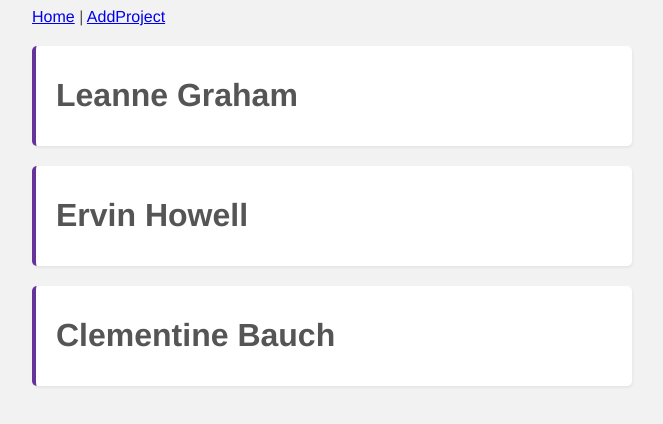
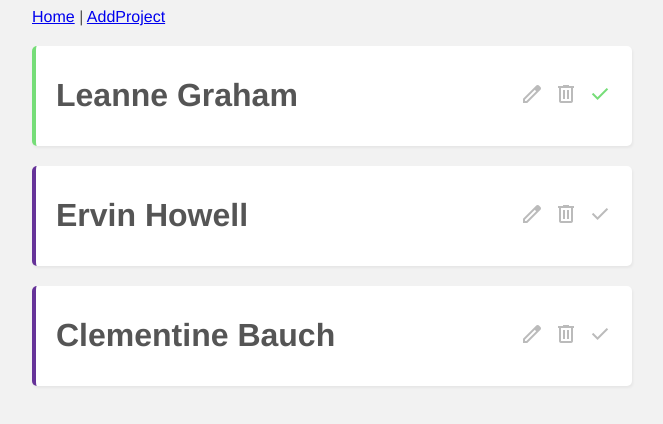
Before and after one commit to belkisarslan/learning-vuejs, a Vue app: page / in a window 1280 px wide. Shown: the top 424 px of the page, without its empty margins (308-971 px from the left). Built offline with nearby package versions, Linux system fonts and the light colour scheme; data requests are answered from the project's data file.

Commit message:
icons and complete actions added

```diff
--- a/data/db.json
+++ b/data/db.json
@@ -12,15 +12,14 @@
       "name": "Ervin Howell",
       "email": "Shanna@melissa.tv",
       "info": "Face to face bifurcated interface",
-            "complete": true
-
+      "complete": false
     },
     {
       "id": 3,
       "name": "Clementine Bauch",
       "email": "Nathan@yesenia.net",
       "info": "Multi-tiered zero tolerance productivity",
-            "complete": true
+      "complete": false
     }
   ]
 }
--- a/public/index.html
+++ b/public/index.html
@@ -5,6 +5,8 @@
     <meta http-equiv="X-UA-Compatible" content="IE=edge">
     <meta name="viewport" content="width=device-width,initial-scale=1.0">
     <link rel="icon" href="<%= BASE_URL %>favicon.ico">
+    <link rel="stylesheet" href="https://fonts.googleapis.com/css2?family=Material+Symbols+Outlined:opsz,wght,FILL,GRAD@20..48,100..700,0..1,-50..200" />
+
     <title><%= htmlWebpackPlugin.options.title %></title>
   </head>
   <body>
--- a/src/components/SingleProject.vue
+++ b/src/components/SingleProject.vue
@@ -1,30 +1,50 @@
 <template>
   <div>
-    <div class="project">
+    <div class="project" :class="{complete: project.complete}">
       <div class="actions">
-        <h1 @click="(showDetails = ! showDetails)">{{project.name}}</h1>
+        <h1 @click="showDetails = !showDetails">{{ project.name }}</h1>
+        <div class="icons">
+          <span class="material-symbols-outlined"> edit </span>
+          <span @click="deleteProject" class="material-symbols-outlined"> delete </span>
+          <span @click="toggleComplete" class="material-symbols-outlined tick"> done </span>
+        </div>
       </div>
       <div v-if="showDetails" class="details">
-        <p>{{project.email}}</p>
-        <p>{{project.info}}</p>
+        <p>{{ project.email }}</p>
+        <p>{{ project.info }}</p>
       </div>
     </div>
   </div>
 </template>
 
 <script>
+
 export default {
-  props:["project"],
-  data(){
-    return{
-      showDetails: false
+  props: ["project"],
+  data() {
+    return {
+      showDetails: false,
+      url:"http://localhost:3000/projects/" + this.project.id
+    };
+  },
+  methods:{
+    deleteProject(){
+      fetch(this.url, {method: "DELETE"})
+      .then(()=>this.$emit("delete", this.project.id)).catch(err => console.log(err))
+    },
+    toggleComplete(){
+      fetch(this.url, {
+        method: "PATCH",
+        headers: {'Content-Type': 'application/json'},
+        body: JSON.stringify({complete: !this.project.complete})
+      }).then(()=>this.$emit("complete", this.project.id))
     }
   }
 };
 </script>
 
 <style scoped>
-.project{
+.project {
   margin: 20px auto;
   background: #fff;
   padding: 10px 20px;
@@ -32,7 +52,27 @@ export default {
   box-shadow: 1px 2px 3px rgba(0, 0, 0, 0.05);
   border-left: 4px solid rebeccapurple;
 }
-.actions h1{
+.actions{
+  display: flex;
+  justify-content: space-between;
+  align-items: center;
+}
+.actions h1 {
   cursor: pointer;
 }
+.material-symbols-outlined{
+  font-size: 24px;
+  margin-left: 10px;
+  color: #bbb;
+  cursor: pointer;
+}
+.material-symbols-outlined:hover{
+  color: #777;
+}
+.project.complete{
+  border-left: 4px solid #76dd78 ;
+}
+.project.complete .tick{
+  color: #76dd78;
+}
 </style>
--- a/src/views/Home.vue
+++ b/src/views/Home.vue
@@ -2,7 +2,7 @@
   <div class="home">
     <div v-if="projects.length">
       <div v-for="project in projects">
-        <SingleProject :project="project"/>
+        <SingleProject :project="project" @delete="handleDelete" @complete="handleComplete"/>
 
       </div>
     </div>
@@ -28,5 +28,14 @@ export default {
     .then(data => this.projects = data)
     .catch(err => console.log(err.message))
   },
+  methods:{
+    handleDelete(id){
+      this.projects = this.projects.filter((project) => project.id !== id)
+    },
+    handleComplete(id){
+      let p = this.projects.find(project => project.id === id)
+      p.complete = !p.complete
+    }
+  }
 }
 </script>
```
Lines whose indentation alone changed are shown as unchanged.
